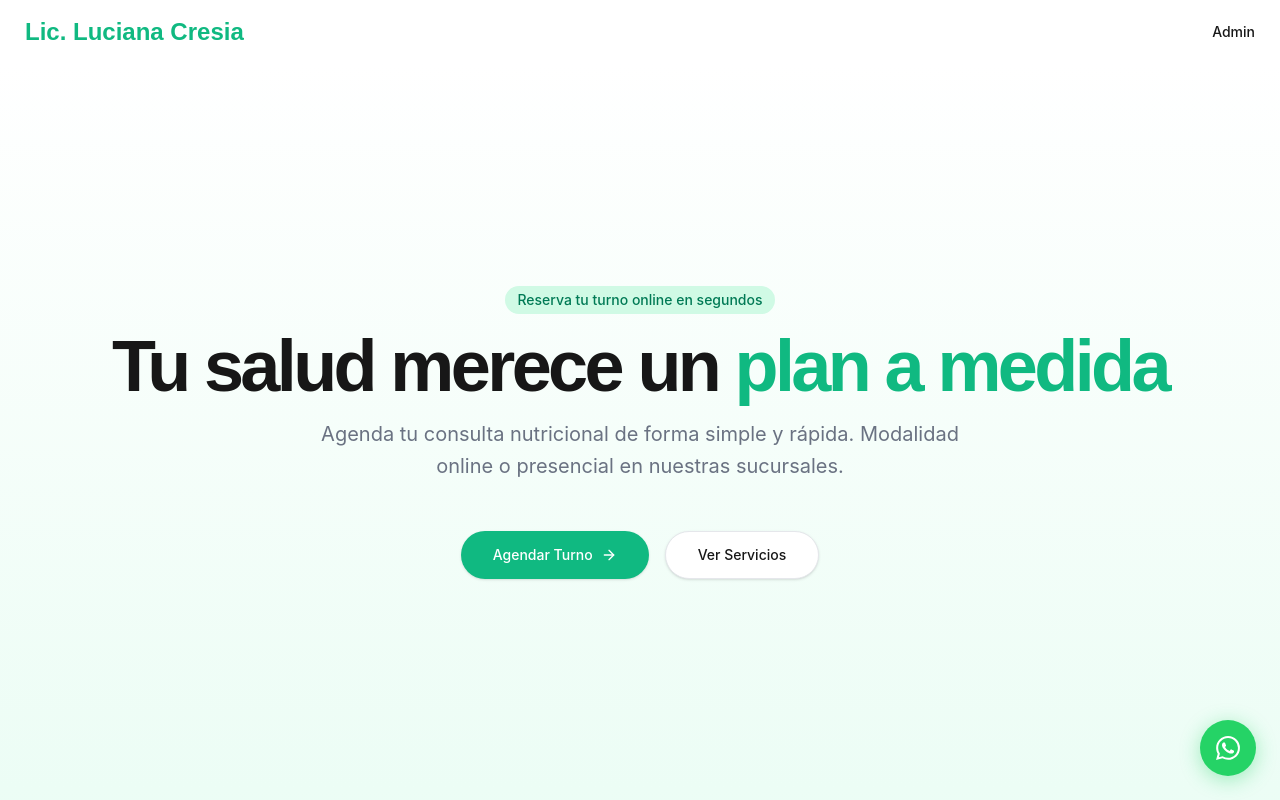
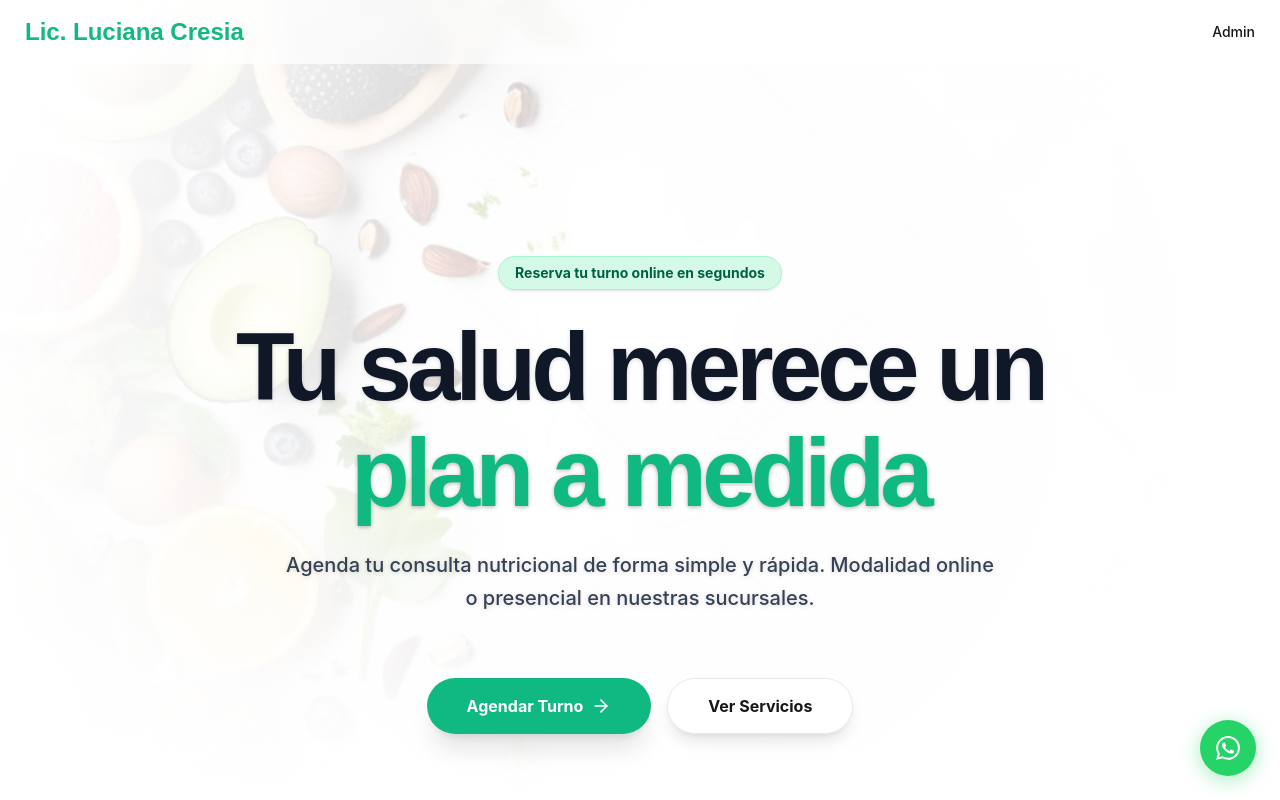
Before and after one commit to julianalvaarez/luci-proyecto, a Next.js app: page / in a window 1280 px wide. Shown: the top 800 px of the page. Built offline with nearby package versions, Linux system fonts and the light colour scheme.

Commit message:
style: hacer el fondo de frutas global y fijo en toda la página

```diff
--- a/src/app/page.tsx
+++ b/src/app/page.tsx
@@ -3,8 +3,25 @@ import { ArrowRight, Calendar, MapPin, Video, CheckCircle } from 'lucide-react';
 
 export default function LandingPage() {
   return (
-    <div className="flex flex-col min-h-screen">
-      <header className="px-4 lg:px-6 h-16 flex items-center border-b glass sticky top-0 z-50">
+    <div className="flex flex-col min-h-screen relative">
+      {/* Global Background Wrapper - Fixed to the viewport */}
+      <div className="fixed inset-0 z-0 overflow-hidden pointer-events-none bg-white">
+        <div
+          className="absolute inset-0 opacity-45"
+          style={{
+            backgroundImage: "url('/fondo.png')",
+            backgroundSize: 'cover',
+            backgroundPosition: 'center',
+            backgroundAttachment: 'fixed'
+          }}
+        />
+        {/* Fusion / Gradient Overlays */}
+        <div className="absolute inset-0 z-[1] bg-gradient-to-b from-white/10 via-white/40 to-white" />
+        <div className="absolute inset-0 z-[1] bg-gradient-to-r from-white via-white/20 to-white opacity-60" />
+        <div className="absolute inset-0 z-[1] bg-[radial-gradient(circle,transparent_10%,white_90%)]" />
+      </div>
+
+      <header className="px-4 lg:px-6 h-16 flex items-center glass sticky top-0 z-50 border-b border-white/20">
         <Link className="flex items-center justify-center" href="/">
           <span className="font-display font-bold text-2xl text-brand-primary">Lic. Luciana Cresia</span>
         </Link>
@@ -14,30 +31,31 @@ export default function LandingPage() {
           </Link>
         </nav>
       </header>
-      <main className="flex-1">
-        <section className="w-full min-h-[calc(100vh-64px)] flex items-center py-12 md:py-24 lg:py-32 xl:py-48 bg-gradient-to-b from-white to-emerald-50">
-          <div className="container px-4 md:px-6 mx-auto">
-            <div className="flex flex-col items-center space-y-4 text-center">
-              <div className="inline-block rounded-full bg-emerald-100 px-3 py-1 text-sm text-emerald-700 font-medium">
+
+      <main className="flex-1 relative z-10">
+        <section className="w-full min-h-[calc(100vh-64px)] flex items-center py-12 md:py-24 lg:py-32 xl:py-48 overflow-hidden bg-transparent">
+          <div className="container px-4 md:px-6 mx-auto relative z-10">
+            <div className="flex flex-col items-center space-y-6 text-center">
+              <div className="inline-block rounded-full bg-emerald-100/90 backdrop-blur-sm border border-emerald-200 px-4 py-1.5 text-sm text-emerald-800 font-bold shadow-sm">
                 Reserva tu turno online en segundos
               </div>
-              <h1 className="text-4xl font-display font-bold tracking-tighter sm:text-5xl md:text-6xl lg:text-7xl">
-                Tu salud merece un <span className="text-brand-primary">plan a medida</span>
+              <h1 className="text-4xl font-display font-bold tracking-tighter sm:text-5xl md:text-6xl lg:text-8xl max-w-4xl drop-shadow-sm text-gray-900 leading-[1.1]">
+                Tu salud merece un <span className="text-brand-primary drop-shadow-sm">plan a medida</span>
               </h1>
-              <p className="mx-auto max-w-[700px] text-gray-500 md:text-xl/relaxed lg:text-base/relaxed xl:text-xl/relaxed">
+              <p className="mx-auto max-w-[750px] text-gray-700 md:text-xl font-medium leading-relaxed drop-shadow-sm px-4">
                 Agenda tu consulta nutricional de forma simple y rápida. Modalidad online o presencial en nuestras sucursales.
               </p>
-              <div className="flex flex-col sm:flex-row gap-4 mt-8">
+              <div className="flex flex-col sm:flex-row gap-4 mt-10">
                 <Link
                   href="/booking"
-                  className="inline-flex h-12 items-center justify-center rounded-full bg-brand-primary px-8 text-sm font-medium text-white shadow transition-all hover:bg-brand-secondary hover:scale-105 active:scale-95 cursor-pointer"
+                  className="inline-flex h-14 items-center justify-center rounded-full bg-brand-primary px-10 text-base font-bold text-white shadow-xl transition-all hover:bg-brand-secondary hover:scale-105 active:scale-95 cursor-pointer"
                 >
                   Agendar Turno
-                  <ArrowRight className="ml-2 h-4 w-4" />
+                  <ArrowRight className="ml-2 h-5 w-5" />
                 </Link>
                 <Link
                   href="#services"
-                  className="inline-flex h-12 items-center justify-center rounded-full border border-gray-200 bg-white px-8 text-sm font-medium shadow-sm transition-all hover:bg-gray-50 cursor-pointer"
+                  className="inline-flex h-14 items-center justify-center rounded-full border border-gray-200 bg-white/80 backdrop-blur-md px-10 text-base font-bold shadow-lg transition-all hover:bg-white hover:scale-105 cursor-pointer"
                 >
                   Ver Servicios
                 </Link>
@@ -47,7 +65,7 @@ export default function LandingPage() {
         </section>
 
         {/* Sobre Mí Section */}
-        <section className="w-full py-12 md:py-20 bg-white">
+        <section className="w-full py-12 md:py-20 bg-transparent relative z-10">
           <div className="container px-4 md:px-6 mx-auto max-w-5xl">
             <div className="bg-white rounded-[32px] p-6 md:p-12 shadow-[0_8px_30px_rgb(0,0,0,0.06)] border border-gray-100 flex flex-col md:flex-row gap-8 md:gap-12 items-center md:items-start">
 
@@ -97,7 +115,7 @@ export default function LandingPage() {
           </div>
         </section>
 
-        <section id="services" className="w-full py-12 md:py-24 lg:py-32">
+        <section id="services" className="w-full py-12 md:py-24 lg:py-32 bg-transparent relative z-10">
           <div className="container px-4 md:px-6 mx-auto">
             <h2 className="text-3xl font-display font-bold text-center mb-12">Nuestros Servicios</h2>
             <div className="grid grid-cols-1 md:grid-cols-3 gap-8">
```
Also changed, not shown: public/fondo.png (added).
